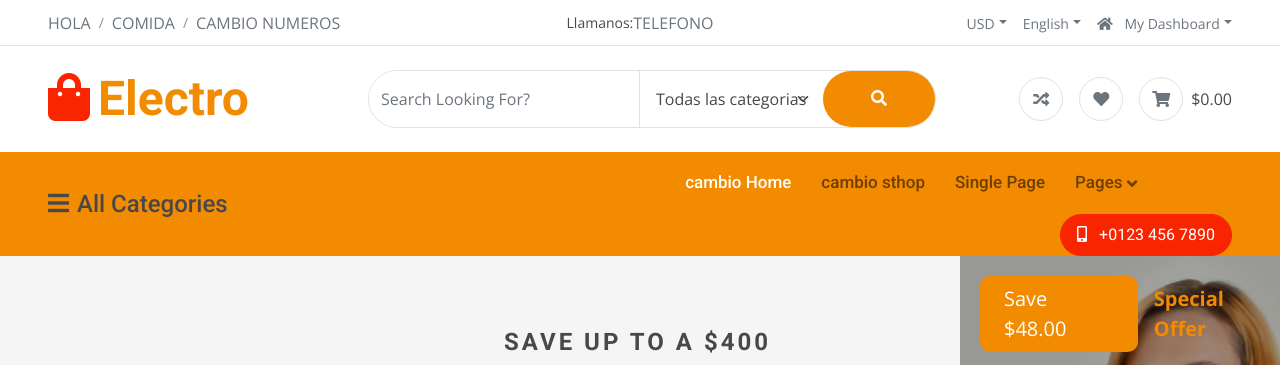
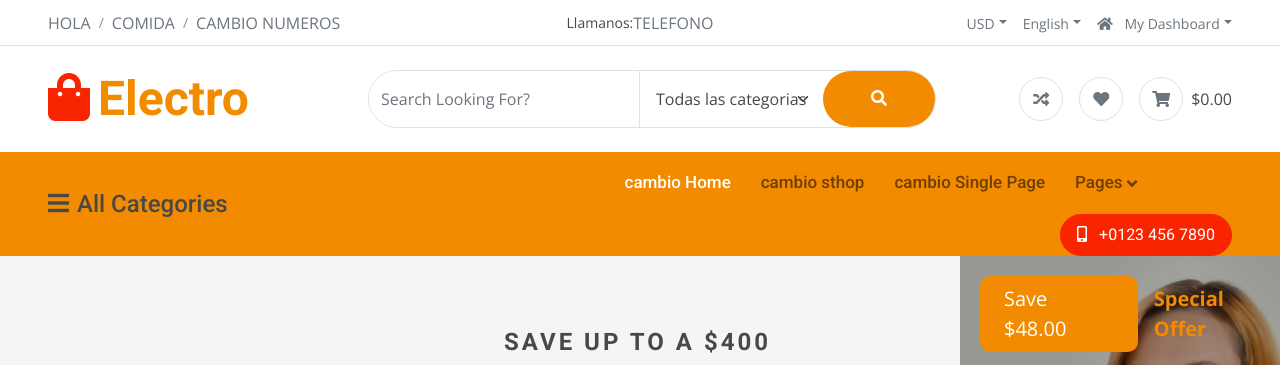
Before and after one commit to kevinsanchez4010/InterfacesRecuperacion, a Django app: page / in a window 1280 px wide. Shown: the top 365 px of the page. Run offline with Django 5.2, Linux system fonts and the light colour scheme; some libraries are stand-ins or nearby versions.

Commit message:
cambio Single Page

```diff
--- a/inicio/templates/index.html
+++ b/inicio/templates/index.html
@@ -164,7 +164,7 @@
                         <div class="navbar-nav ms-auto py-0">
                             <a href="{% url 'index' %}" class="nav-item nav-link active">cambio Home</a>
                             <a href="{% url 'index' %}" class="nav-item nav-link">cambio sthop</a>
-                            <a href="{% url 'index' %}" class="nav-item nav-link">Single Page</a>
+                            <a href="{% url 'index' %}" class="nav-item nav-link"> cambio Single Page</a>
                             <div class="nav-item dropdown">
                                 <a href="#" class="nav-link dropdown-toggle" data-bs-toggle="dropdown">Pages</a>
                                 <div class="dropdown-menu m-0">
```
